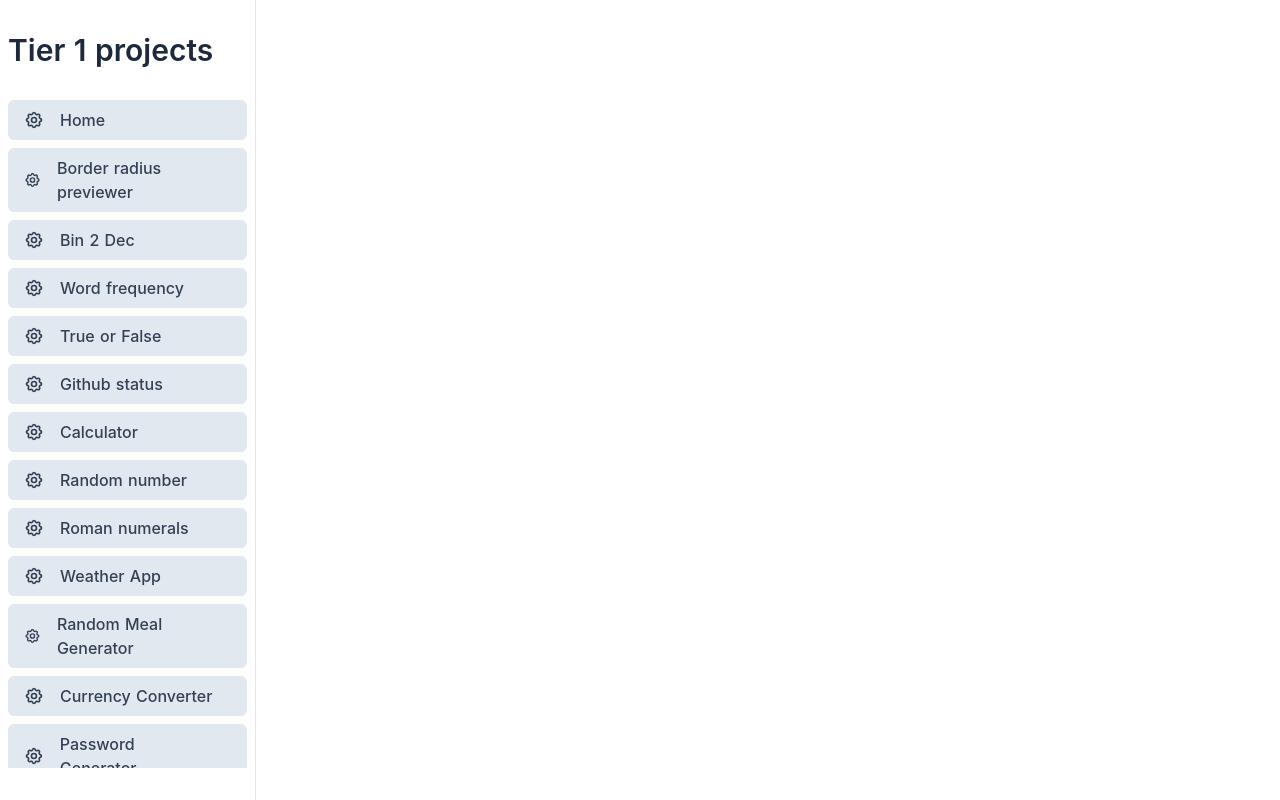
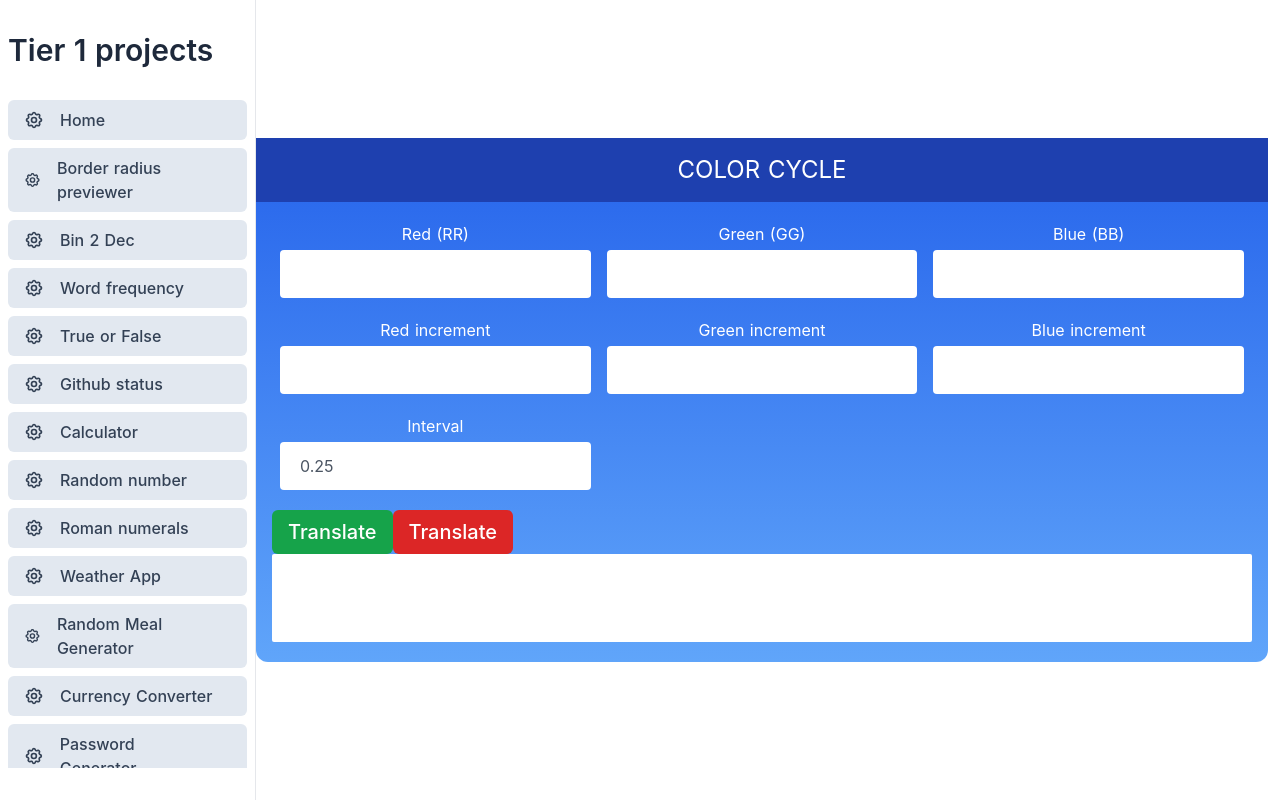
Before and after one commit to Matej-ch/vue-small-projects, a Nuxt app: page /color in a window 1280 px wide. Built offline with nearby package versions, Linux system fonts and the light colour scheme.

Commit message:
base setup for color cycle

```diff
--- a/components/ColorCycle.vue
+++ b/components/ColorCycle.vue
@@ -1,9 +1,115 @@
 <template>
+    <div>
+        <div class="component-header">
+            <h2>Color cycle</h2>
+        </div>
 
+        <div class="px-4 py-5">
+            <div class="flex flex-col text-white">
+                <div class="flex items-center justify-between mb-5">
+                    <div class="flex flex-col text-center w-2/6 px-2">
+                        <label class="mb-1">Red (RR)</label>
+
+                        <input v-model="rr" type="text"
+                               class="py-3 px-5 rounded focus:outline-none text-gray-600 focus:text-gray-600"
+                        >
+                    </div>
+                    <div class="flex flex-col text-center w-2/6 px-2">
+                        <label class="mb-1">Green (GG)</label>
+
+                        <input v-model="gg" type="text"
+                               class="py-3 px-5 rounded focus:outline-none text-gray-600 focus:text-gray-600">
+                    </div>
+
+                    <div class="flex flex-col text-center w-2/6 px-2">
+                        <label class="mb-1">Blue (BB)</label>
+
+                        <input v-model="bb" type="text"
+                               class="py-3 px-5 rounded focus:outline-none text-gray-600 focus:text-gray-600">
+                    </div>
+                </div>
+
+                <div class="flex items-center justify-between mb-5">
+                    <div class="flex flex-col text-center w-2/6 px-2">
+                        <label class="mb-1">Red increment</label>
+
+                        <input v-model="rrIncrement" type="text"
+                               class="py-3 px-5 rounded focus:outline-none text-gray-600 focus:text-gray-600"
+                        >
+                    </div>
+                    <div class="flex flex-col text-center w-2/6 px-2">
+                        <label class="mb-1">Green increment</label>
+
+                        <input v-model="ggIncrement" type="text"
+                               class="py-3 px-5 rounded focus:outline-none text-gray-600 focus:text-gray-600">
+                    </div>
+
+                    <div class="flex flex-col text-center w-2/6 px-2">
+                        <label class="mb-1">Blue increment</label>
+
+                        <input v-model="bbIncrement" type="text"
+                               class="py-3 px-5 rounded focus:outline-none text-gray-600 focus:text-gray-600">
+                    </div>
+                </div>
+
+                <div class="flex items-center justify-between mb-5">
+                    <div class="flex flex-col text-center w-2/6 px-2">
+                        <label class="mb-1">Interval</label>
+                        <input v-model="interval" type="number" step="0.01"
+                               class="py-3 px-5 rounded focus:outline-none text-gray-600 focus:text-gray-600"
+                        >
+                    </div>
+                </div>
+
+                <div>
+                    <button @click="startColorCycle"
+                            class="btn btn-green">
+                        Translate
+                    </button>
+                    <button @click="stopColorCycle"
+                            class="btn btn-red">
+                        Translate
+                    </button>
+                </div>
+
+                <div class="p-8 rounded-sm" :style="backgroundObject">
+                    Color block
+                </div>
+            </div>
+        </div>
+    </div>
 </template>
 
 <script setup>
 
+import {ref, computed} from "vue";
+
+const rr = ref('');
+const bb = ref('');
+const gg = ref('');
+
+const rrIncrement = ref('');
+const bbIncrement = ref('');
+const ggIncrement = ref('');
+
+const fillColor = ref('FFFFFF');
+
+const interval = ref(0.25);
+
+
+const backgroundObject = computed(() => {
+    return {
+        backgroundColor: `#${fillColor.value}`,
+    }
+})
+
+function startColorCycle() {
+
+}
+
+function stopColorCycle() {
+
+}
 </script>
 
 <style scoped>
```
